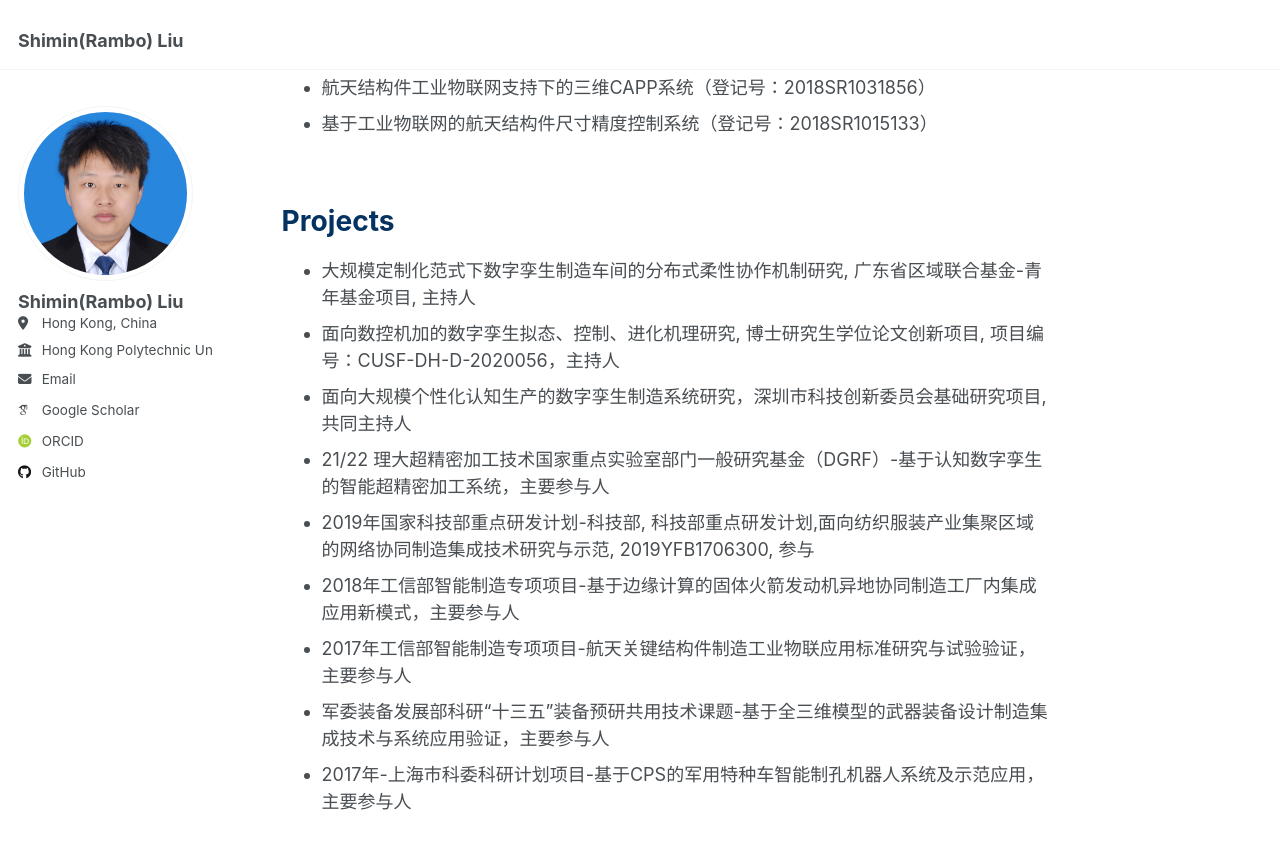
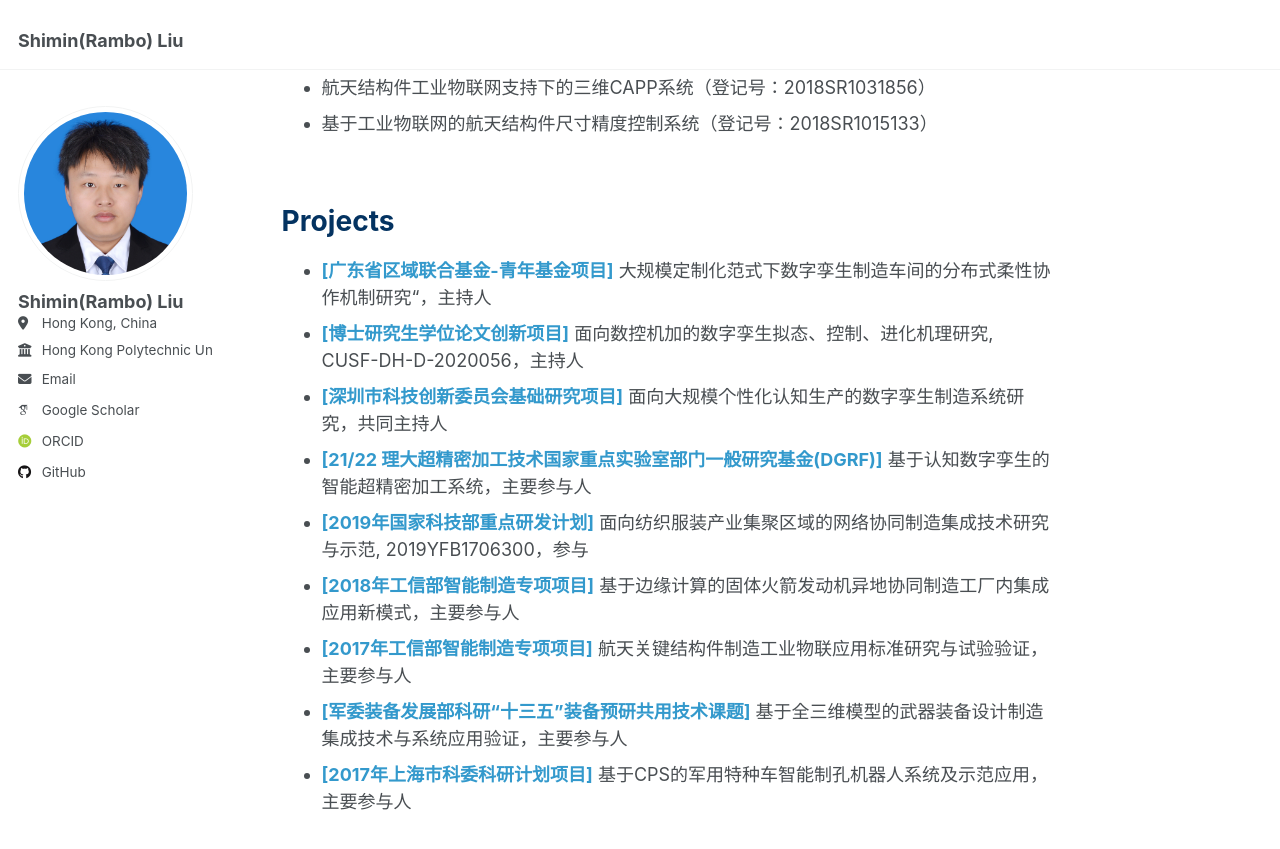
Before and after one commit to Rambo-Shimin/Rambo-Shimin.github.io, a Jekyll site: the page built from _pages/about.md, in a window 1280 px wide and 900 px high, scrolled down 6609 px. Shown: the top 849 px of the window. Built offline with Jekyll 4.4.1, drawn with Linux system fonts in a browser that asks for light colours; some web fonts are replaced.

Commit message:
Update about.md

```diff
--- a/_pages/about.md
+++ b/_pages/about.md
@@ -138,12 +138,12 @@ I have served as a session organizer and chair for the 3rd International Confere
 
 <span style="color:#043361;">Projects</span>
 ======
-- 大规模定制化范式下数字孪生制造车间的分布式柔性协作机制研究, 广东省区域联合基金-青年基金项目, 主持人
--	面向数控机加的数字孪生拟态、控制、进化机理研究, 博士研究生学位论文创新项目, 项目编号：CUSF-DH-D-2020056，主持人
--	面向大规模个性化认知生产的数字孪生制造系统研究，深圳市科技创新委员会基础研究项目, 共同主持人
--	21/22 理大超精密加工技术国家重点实验室部门一般研究基金（DGRF）-基于认知数字孪生的智能超精密加工系统，主要参与人
--	2019年国家科技部重点研发计划-科技部, 科技部重点研发计划,面向纺织服装产业集聚区域的网络协同制造集成技术研究与示范, 2019YFB1706300, 参与
--	2018年工信部智能制造专项项目-基于边缘计算的固体火箭发动机异地协同制造工厂内集成应用新模式，主要参与人
--	2017年工信部智能制造专项项目-航天关键结构件制造工业物联应用标准研究与试验验证，主要参与人
--	军委装备发展部科研“十三五”装备预研共用技术课题-基于全三维模型的武器装备设计制造集成技术与系统应用验证，主要参与人
--	2017年-上海市科委科研计划项目-基于CPS的军用特种车智能制孔机器人系统及示范应用，主要参与人
+- <span style="color:#3399CC;">**[广东省区域联合基金-青年基金项目]**</span> 大规模定制化范式下数字孪生制造车间的分布式柔性协作机制研究“，主持人
+-	<span style="color:#3399CC;">**[博士研究生学位论文创新项目]**</span> 面向数控机加的数字孪生拟态、控制、进化机理研究, CUSF-DH-D-2020056，主持人
+-	<span style="color:#3399CC;">**[深圳市科技创新委员会基础研究项目]**</span> 面向大规模个性化认知生产的数字孪生制造系统研究，共同主持人
+-	<span style="color:#3399CC;">**[21/22 理大超精密加工技术国家重点实验室部门一般研究基金(DGRF)]**</span> 基于认知数字孪生的智能超精密加工系统，主要参与人
+-	<span style="color:#3399CC;">**[2019年国家科技部重点研发计划]**</span> 面向纺织服装产业集聚区域的网络协同制造集成技术研究与示范, 2019YFB1706300，参与
+-	<span style="color:#3399CC;">**[2018年工信部智能制造专项项目]**</span> 基于边缘计算的固体火箭发动机异地协同制造工厂内集成应用新模式，主要参与人
+-	<span style="color:#3399CC;">**[2017年工信部智能制造专项项目]**</span> 航天关键结构件制造工业物联应用标准研究与试验验证，主要参与人
+-	<span style="color:#3399CC;">**[军委装备发展部科研“十三五”装备预研共用技术课题]**</span> 基于全三维模型的武器装备设计制造集成技术与系统应用验证，主要参与人
+-	<span style="color:#3399CC;">**[2017年上海市科委科研计划项目]**</span> 基于CPS的军用特种车智能制孔机器人系统及示范应用，主要参与人
```
